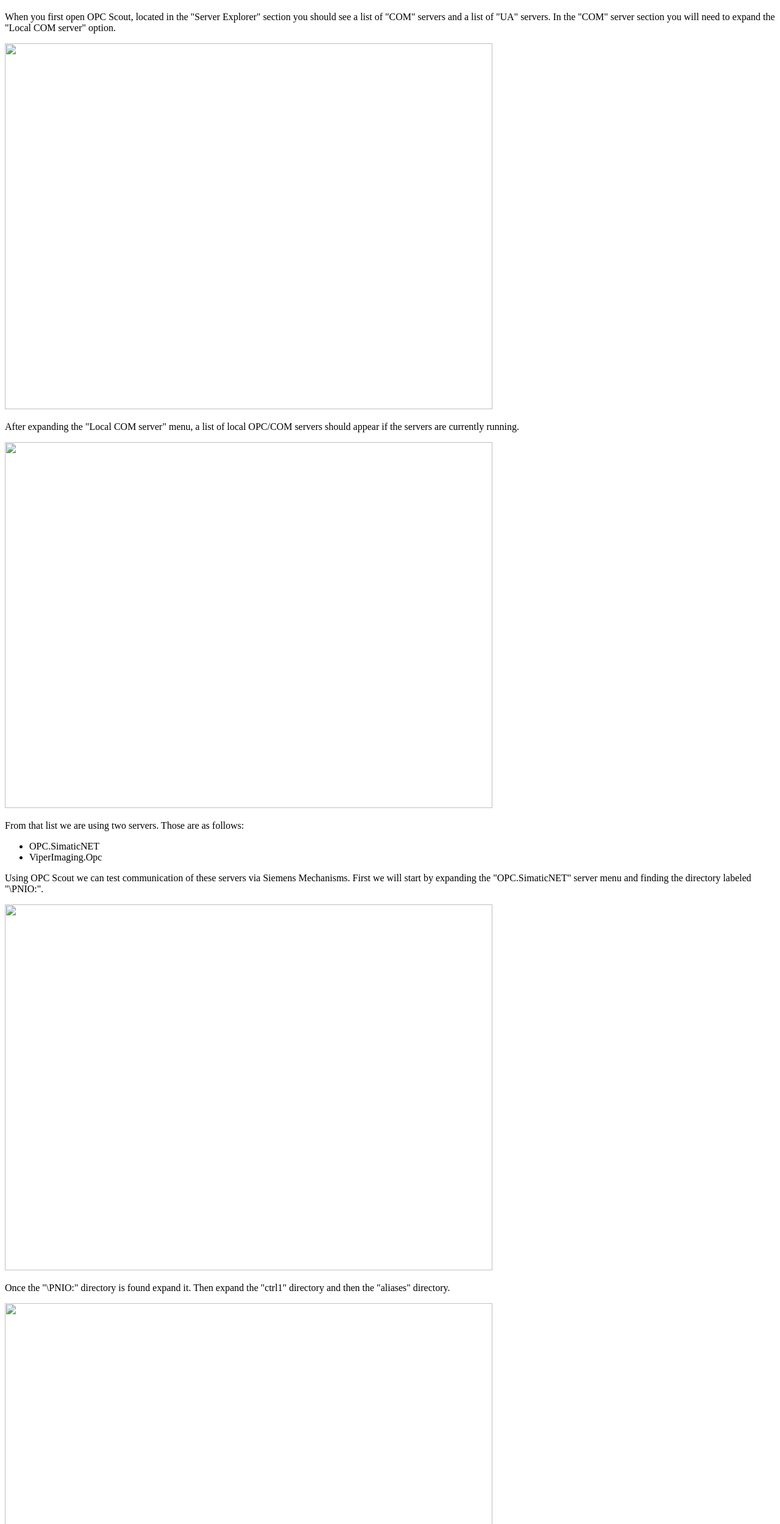
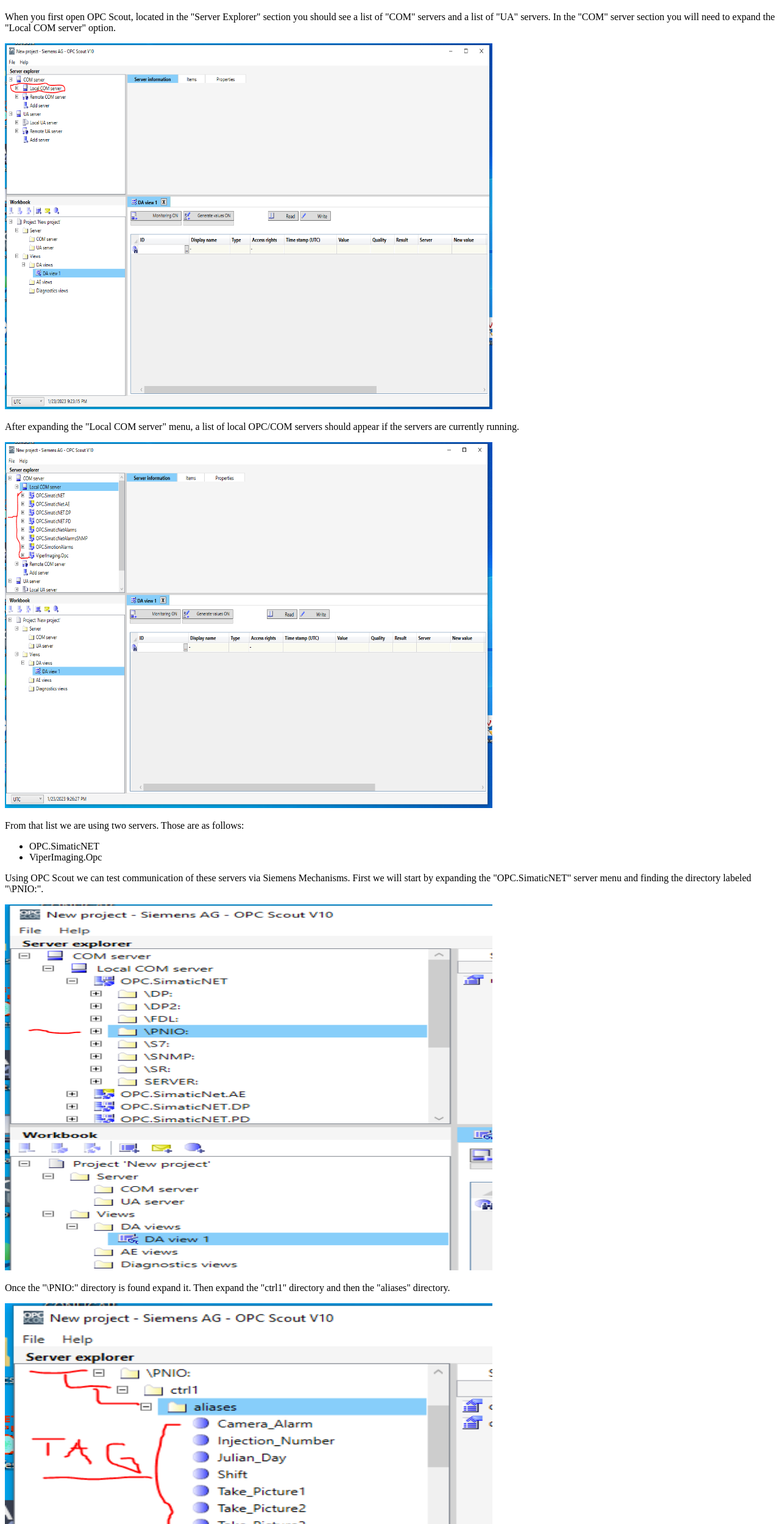
Before and after one commit to MisterUniverse/Siemens_OPC_Scout_w-_ViperVision, a plain HTML site: page index.html in a window 1280 px wide. Shown: the part 61-2560 px from the top of the page at 61% size. Drawn offline with Linux system fonts and the light colour scheme.

Commit message:
updated image info

```diff
--- a/index.html
+++ b/index.html
@@ -10,11 +10,11 @@
         When you first open OPC Scout, located in the "Server Explorer" section you should see a list of "COM" servers
         and a list of "UA" servers. In the "COM" server section you will need to expand the "Local COM server" option.
     </p>
-    <img src="LocalCOM.PNG" />
+    <img src="images/LocalCOM.PNG" />
     <p>
         After expanding the "Local COM server" menu, a list of local OPC/COM servers should appear if the servers are currently running.
     </p>
-    <img src="ServerList.PNG"/>
+    <img src="images/ServerList.PNG"/>
     <p>From that list we are using two servers. Those are as follows:</p>
     <ul>
         <li>OPC.SimaticNET</li>
@@ -24,9 +24,9 @@
         Using OPC Scout we can test communication of these servers via Siemens Mechanisms.
         First we will start by expanding the "OPC.SimaticNET" server menu and finding the directory labeled "\PNIO:".
     </p>
-    <img src="PNIO.PNG" alt="">
+    <img src="images/PNIO.PNG" alt="">
     <p>Once the "\PNIO:" directory is found expand it. Then expand the "ctrl1" directory and then the "aliases" directory.</p>
-    <img src="taglist.PNG" alt="">
+    <img src="images/taglist.PNG" alt="">
     <p>
         From here you will notice a list of tags that have been aliased to familiar names.
         We are now going to set up a "DA view" for testing and viewing the results.
@@ -40,12 +40,12 @@
         <li>
             From our OPC server that is open in the Server Explorer, select one of the aliased tag names,
             like "Injection_Number", and drag/drop it down to the empty "DA view 1" project tab.
-            <img src="step2.PNG" alt="">
+            <img src="images/step2.PNG" alt="">
         </li>
         <li>
             Now that we have a tag selected in our new "DA view" project we can attempt to Read/Write or Generate/Monitor
             the data exchange on that server. Try reading data from the server by clicking the "Read" button.
-            <img src="result.PNG" alt="">
+            <img src="images/result.PNG" alt="">
         </li>
     </ol>
     <p>
```
